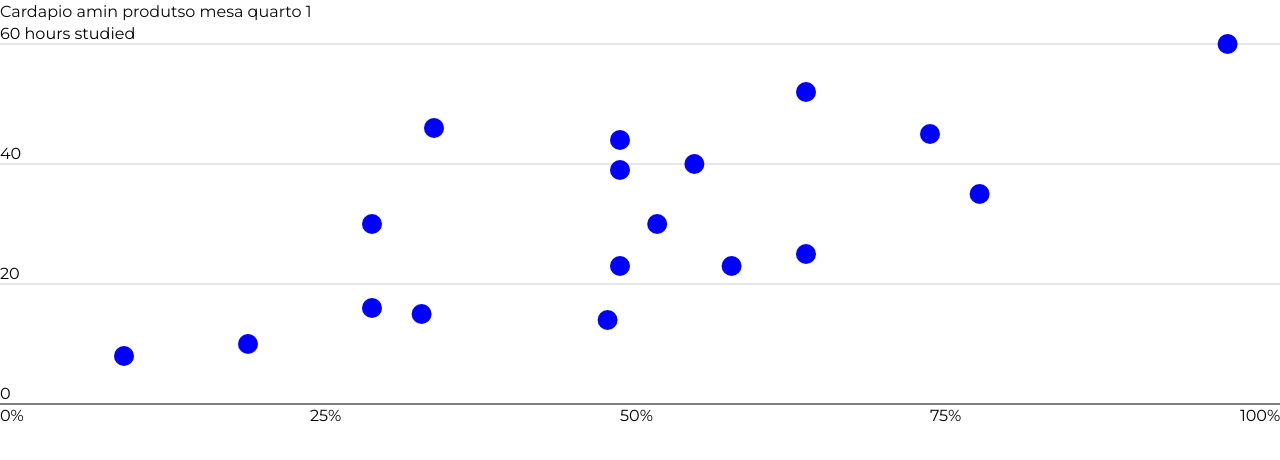
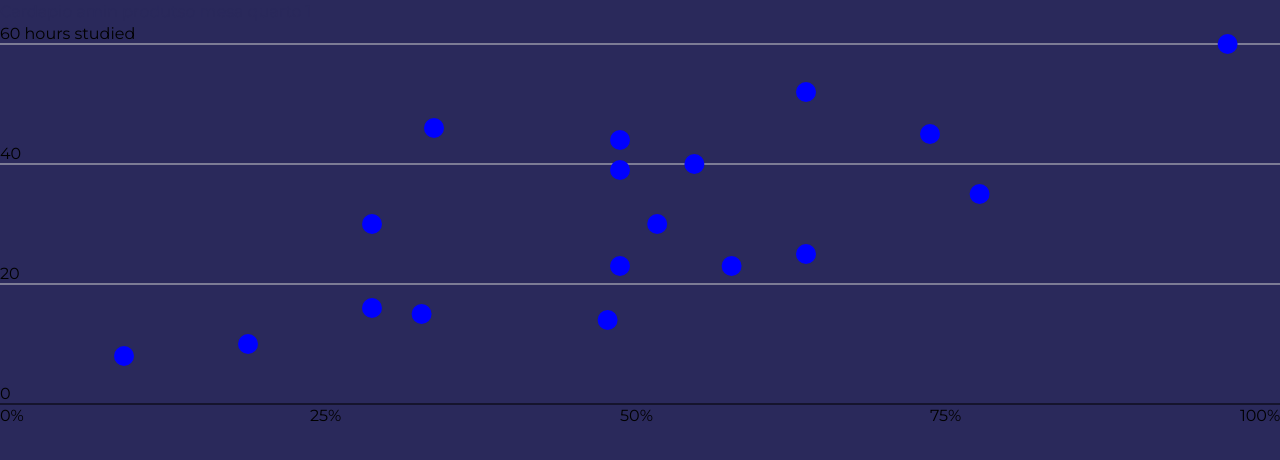
Before and after one commit to andre-brandao/cardapio-svelte, a SvelteKit app: page / in a window 1280 px wide. Shown: the top 460 px of the page. Built offline with nearby package versions, Linux system fonts and the light colour scheme.

Commit message:
adapter and tel format

```diff
--- a/src/app.postcss
+++ b/src/app.postcss
@@ -8,18 +8,18 @@
 @tailwind utilities;
 @layer base {
 	:root {
-		--background: 0, 0%, 100%;
-		--foreground: 240 10% 3.9%;
-		--card: 209,61%,87%;
+		--background: 241,38%,26%;
+		--foreground: 241,38%,26%;
+		--card: 225,20%,96%;
 		--card-foreground: 223, 63%, 24%, 1;
 		--popover: 0 0% 100%;
 		--popover-foreground: 240 10% 3.9%;
-		--primary: 204, 100%, 50%;
+		--primary: 222,21%,59%;
 		--primary-foreground: 355.7 100% 97.3%;
 		--secondary: 240 4.8% 95.9%;
 		--secondary-foreground: 240 5.9% 10%;
-		--muted: 0, 0%, 79%;
-		--muted-foreground: 240 3.8% 46.1%;
+		--muted: 38,90%,58%;
+		--muted-foreground: 241,38%,26%;
 		--accent: 240 4.8% 95.9%;
 		--accent-foreground: 240 5.9% 10%;
 		--destructive: 0 84.2% 60.2%;
--- a/src/routes/admin/+layout.svelte
+++ b/src/routes/admin/+layout.svelte
@@ -26,7 +26,7 @@
 					<a
 						href="/admin/clientes"
 						class="{$page.route.id == '/admin/clientes'
-							? 'bg-background p-1'
+							? 'bg-background text-white p-1'
 							: ' bg-muted text-muted-foreground'} rounded-sm px-1 font-bold transition-colors hover:text-primary"
 					>
 						Comandas
@@ -36,7 +36,7 @@
 					<a
 						href="/admin/produtos"
 						class="{$page.route.id == '/admin/produtos'
-							? 'bg-background p-1'
+							? 'bg-background text-white p-1'
 							: ' bg-muted text-muted-foreground'} rounded-sm p-1 font-bold transition-colors hover:text-primary"
 					>
 						Produtos
@@ -47,7 +47,7 @@
 					<a
 						href="/admin/ultimospedidos"
 						class="{$page.route.id == '/admin/ultimospedidos'
-							? 'bg-background p-1'
+							? 'bg-background text-white p-1'
 							: ' bg-muted text-muted-foreground'} rounded-sm px-1 font-bold transition-colors hover:text-primary"
 					>
 						Ultimos Pedidos
@@ -57,7 +57,7 @@
 					<a
 						href="/admin/estoque"
 						class="{$page.route.id == '/admin/estoque'
-							? 'bg-background p-1'
+							? 'bg-background text-white p-1'
 							: ' bg-muted text-muted-foreground'} rounded-sm px-1 font-bold transition-colors hover:text-primary"
 					>
 						Estoque
@@ -68,7 +68,7 @@
 					<a
 						href="/admin/perms"
 						class="{$page.route.id == '/admin/perms'
-							? 'bg-background p-1'
+							? 'bg-background text-white p-1'
 							: ' bg-muted text-muted-foreground'} rounded-sm px-1 font-bold transition-colors hover:text-primary"
 					>
 						Permissoes Funcionarios
```
